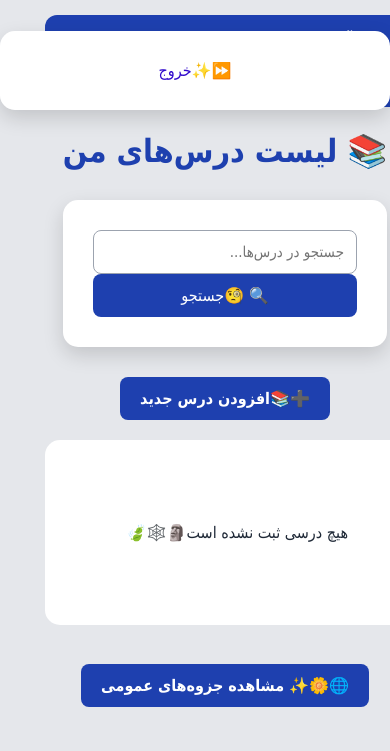
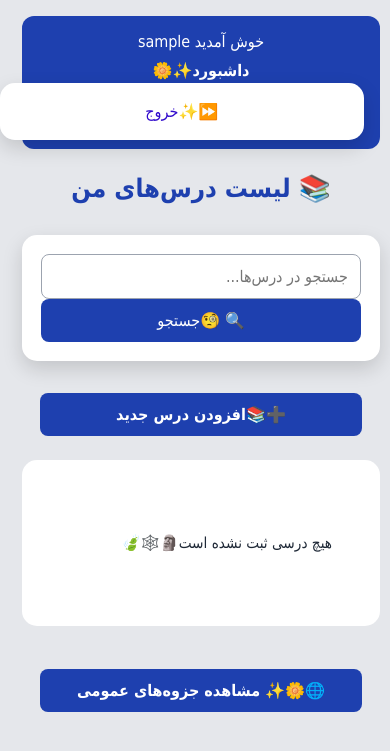
Before and after one commit to LuffySan7thv/academic-notes, a Django app: page / in a window 390 px wide. Shown: the top 751 px of the page. Run offline with Django 5.2, Linux system fonts and the light colour scheme; the visitor is signed in with stand-in values (Sample User, id 1); data that the repository does not hold is empty.

Commit message:
add static

```diff
--- a/notes/static/css/style.css
+++ b/static/css/style.css
@@ -9,7 +9,7 @@ body {
     background: #e5e7eb;
     color: #1f2937;
     margin: 0;
-    padding: 30px;
+    padding: 2rem;
 }
 
 
@@ -36,17 +36,17 @@ a:hover {
 /* فرم‌ها */
 form {
     background: white;
-    width: 400px;
-    max-width: 90%;
-    margin: 30px auto;
-    padding: 30px;
+    width: 90%;
+    max-width: 400px;
+    margin: 2rem auto;
+    padding: 2rem;
     border-radius: 15px;
     box-shadow: 0 8px 20px rgba(0,0,0,0.15);
 }
 
 
 form p {
-    margin-bottom: 15px;
+    margin-bottom: 1rem;
 }
 
 
@@ -62,10 +62,10 @@ input,
 select,
 textarea {
     width: 100%;
-    padding: 12px;
+    padding: 0.75rem;
     border: 1px solid #9ca3af;
     border-radius: 8px;
-    font-size: 15px;
+    font-size: 1rem;
 }
 
 
@@ -80,7 +80,7 @@ textarea:focus {
 /* دکمه‌ها */
 button {
     width: 100%;
-    padding: 12px;
+    padding: 0.75rem;
     background: #1e40af;
     color: white;
     border: none;
@@ -96,9 +96,9 @@ button:hover {
 body > div:first-child {
     background: #1e40af;
     color: white;
-    padding: 15px;
+    padding: 1rem;
     border-radius: 12px;
-    margin-bottom: 25px;
+    margin-bottom: 1.5rem;
 }
 
 
@@ -123,16 +123,17 @@ body > div[style*="background"] {
 /* لیست‌ها */
 ul {
     background: white;
+    width: 90%;
     max-width: 800px;
-    margin: 20px auto;
-    padding: 20px;
+    margin: 1.5rem auto;
+    padding: 1.2rem;
     border-radius: 12px;
     list-style: none;
 }
 
 
 li {
-    padding: 12px;
+    padding: 0.75rem;
     border-bottom: 1px solid #ddd;
 }
 
@@ -145,7 +146,8 @@ li:last-child {
 /* بخش درس‌ها */
 .tree {
     background: white;
-    padding: 25px;
+    width: 90%;
+    padding: 1.5rem;
     border-radius: 15px;
     max-width: 900px;
     margin: auto;
@@ -156,10 +158,12 @@ li:last-child {
 body > a {
     display: block;
     width: fit-content;
-    margin: 20px auto;
+    max-width: 90%;
+    text-align: center;
+    margin: 1.5rem auto;
     background: #1e40af;
     color: white;
-    padding: 12px 20px;
+    padding: 0.75rem 1.25rem;
     border-radius: 8px;
 }
 
@@ -171,14 +175,85 @@ body > a:hover {
 
 
 /* موبایل */
-@media(max-width:600px){
+/* تنظیمات موبایل و تبلت */
+@media (max-width: 768px) {
 
     body {
-        padding:15px;
+        padding: 1rem;
     }
 
+
+    h1 {
+        font-size: 1.6rem;
+    }
+
+
+    h2 {
+        font-size: 1.3rem;
+    }
+
+
+    /* فرم‌ها */
     form {
-        width:100%;
+        width: 100%;
+        max-width: 100%;
+        padding: 1.2rem;
+    }
+
+
+    input,
+    select,
+    textarea {
+        font-size: 16px;
+    }
+
+
+    button {
+        width: 100%;
+    }
+
+
+    /* نوار بالا */
+    body > div:first-child {
+        text-align: center;
+    }
+
+
+    body > div:first-child a {
+        display: block;
+        margin: 10px 0;
+    }
+
+
+    /* کارت‌های داشبورد */
+    body > div[style*="display: flex"] {
+        flex-direction: column;
+    }
+
+
+    /* لیست‌ها */
+    ul {
+        width: 100%;
+        padding: 1rem;
+    }
+
+
+    li {
+        font-size: 0.95rem;
+        overflow-wrap: break-word;
+    }
+
+
+    /* بخش درس‌ها */
+    .tree {
+        width: 100%;
+        padding: 1rem;
+    }
+
+
+    /* لینک‌ها */
+    body > a {
+        width: 90%;
     }
 
 }
```
